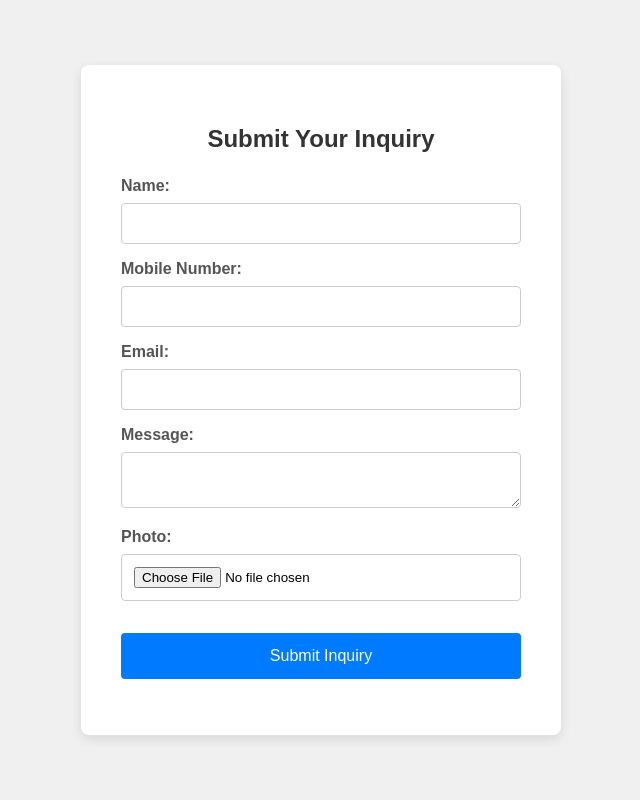
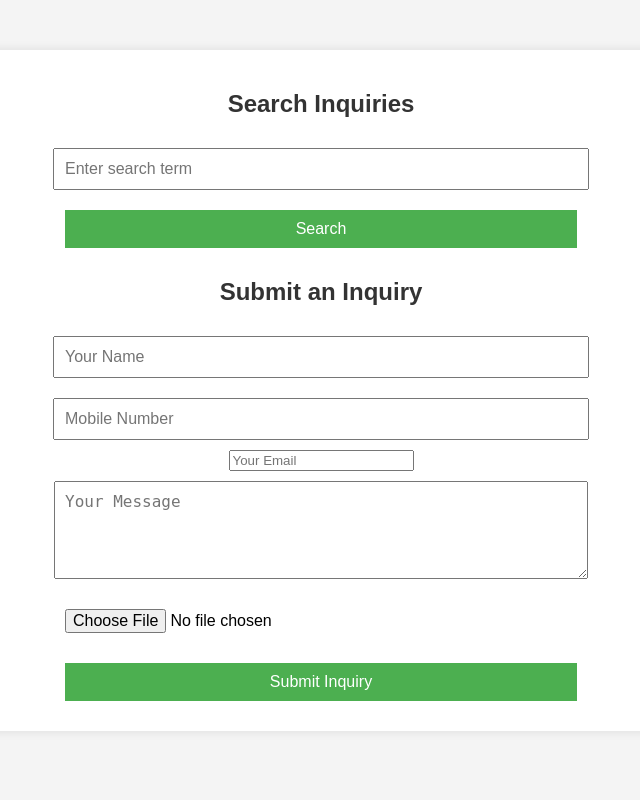
Before and after one commit to sanjayntms/paas-2-tierapp, a PHP site: page /inquiry_form.php in a window 1280 px wide. Shown: the whole page, without its empty margins (319-959 px from the left). Run offline with PHP 8.4, Linux system fonts and the light colour scheme.

Commit message:
Update inquiry_form.php

```diff
--- a/inquiry_form.php
+++ b/inquiry_form.php
@@ -5,81 +5,63 @@
     <style>
         body {
             font-family: Arial, sans-serif;
-            background-color: #f0f0f0;
+            background-color: #f4f4f4;
             margin: 0;
             padding: 0;
-            display: flex;
-            justify-content: center;
-            align-items: center;
-            height: 100vh;
         }
-
-        .form-container {
-            background-color: #ffffff;
-            border-radius: 8px;
-            box-shadow: 0 4px 12px rgba(0, 0, 0, 0.1);
-            padding: 40px;
-            max-width: 400px;
-            width: 100%;
-            margin: auto;
+        .container {
+            width: 50%;
+            margin: 50px auto;
+            background-color: #fff;
+            padding: 20px;
+            box-shadow: 0px 0px 10px 0px rgba(0, 0, 0, 0.1);
         }
-
         h2 {
             text-align: center;
-            color: #333333;
-            margin-bottom: 24px;
+            color: #333;
         }
-
-        label {
-            font-weight: bold;
-            color: #555555;
+        form {
+            display: flex;
+            flex-direction: column;
+            align-items: center;
         }
-
-        input[type="text"], input[type="email"], textarea, input[type="file"] {
-            width: 100%;
-            padding: 12px;
-            margin: 8px 0 16px 0;
-            border-radius: 4px;
-            border: 1px solid #cccccc;
-            box-sizing: border-box;
-        }
-
-        input[type="submit"] {
-            width: 100%;
-            background-color: #007bff;
-            color: white;
-            padding: 14px 20px;
-            margin: 16px 0;
-            border: none;
-            border-radius: 4px;
-            cursor: pointer;
+        input[type="text"], input[type="submit"], input[type="file"], textarea {
+            padding: 10px;
+            margin: 10px;
+            width: 80%;
             font-size: 16px;
         }
-
+        input[type="submit"] {
+            background-color: #4CAF50;
+            color: white;
+            border: none;
+            cursor: pointer;
+        }
         input[type="submit"]:hover {
-            background-color: #0056b3;
+            background-color: #45a049;
+        }
+        textarea {
+            resize: vertical;
         }
     </style>
 </head>
 <body>
-    <div class="form-container">
-        <h2>Submit Your Inquiry</h2>
+    <div class="container">
+        <!-- Search Form -->
+        <h2>Search Inquiries</h2>
+        <form action="search_results.php" method="post">
+            <input type="text" name="search_query" placeholder="Enter search term">
+            <input type="submit" value="Search">
+        </form>
+
+        <!-- Inquiry Form -->
+        <h2>Submit an Inquiry</h2>
         <form action="upload.php" method="post" enctype="multipart/form-data">
-            <label for="name">Name:</label>
-            <input type="text" id="name" name="name" required>
-
-            <label for="mobile">Mobile Number:</label>
-            <input type="text" id="mobile" name="mobile" required>
-
-            <label for="email">Email:</label>
-            <input type="email" id="email" name="email" required>
-
-            <label for="message">Message:</label>
-            <textarea id="message" name="message" required></textarea>
-
-            <label for="photo">Photo:</label>
-            <input type="file" id="photo" name="photo" accept="image/*" required>
-
+            <input type="text" name="name" placeholder="Your Name" required>
+            <input type="text" name="mobile" placeholder="Mobile Number" required>
+            <input type="email" name="email" placeholder="Your Email" required>
+            <textarea name="message" placeholder="Your Message" rows="4" required></textarea>
+            <input type="file" name="photo" required>
             <input type="submit" value="Submit Inquiry">
         </form>
     </div>
```
